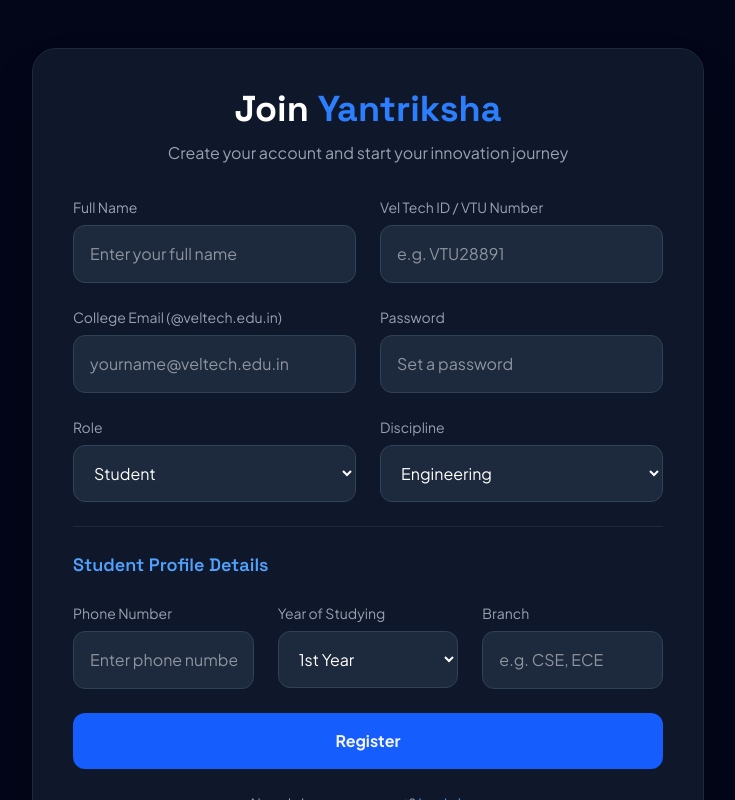
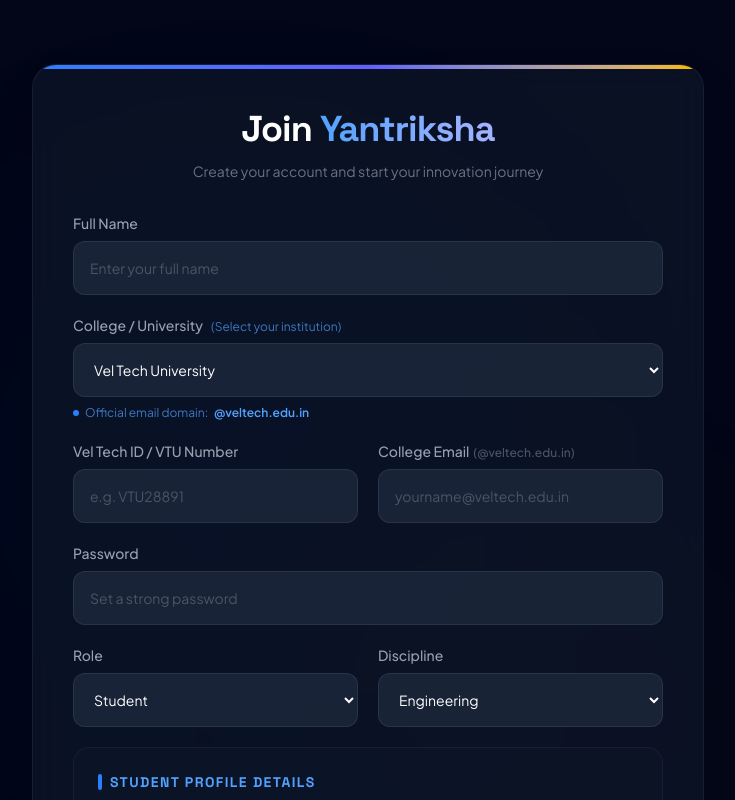
Before and after one commit to personale88/Yantriksha-X-Hub, a Next.js app: page /register in a window 1280 px wide. Shown: the top 800 px of the page, without its empty margins (272-1007 px from the left). Built offline with nearby package versions, Linux system fonts and the light colour scheme.

Commit message:
feat: add multi-college dropdown to register form with dynamic ID/email hints

```diff
--- a/app/api/auth/register/route.ts
+++ b/app/api/auth/register/route.ts
@@ -5,7 +5,7 @@
 export async function POST(req: Request) {
   try {
     const body = await req.json();
-    const { veltech_id, name, email, role, discipline, password, phone_number, year_of_studying, branch } = body;
+    const { veltech_id, name, email, role, discipline, password, phone_number, year_of_studying, branch, college } = body;
 
     // 1. Basic validation
     if (!veltech_id || !name || !email || !role || !discipline || !password) {
@@ -25,10 +25,16 @@
       }
     }
 
-    // 2. Email domain validation
-    if (!email.toLowerCase().endsWith('@veltech.edu.in')) {
+    // 2. Email domain validation — accept any recognised academic domain
+    const emailLower = email.toLowerCase();
+    const isAcademicEmail =
+      emailLower.endsWith('.edu') ||
+      emailLower.endsWith('.edu.in') ||
+      emailLower.endsWith('.ac.in') ||
+      emailLower.endsWith('@veltech.edu.in');
+    if (!isAcademicEmail) {
       return NextResponse.json(
-        { success: false, error: 'Registration is restricted to @veltech.edu.in email domains' },
+        { success: false, error: 'Please use your official college/university email address (.edu / .ac.in / .edu.in)' },
         { status: 400 }
       );
     }
@@ -61,9 +67,10 @@
         `INSERT INTO users (veltech_id, name, email, role, discipline, password_hash, phone_number, year_of_studying, branch)
          VALUES (?, ?, ?, ?, ?, ?, ?, ?, ?)`,
         [
-          veltech_id,
+          // veltech_id field stores the student ID (may be from any college)
+          `${college || 'vel_tech'}:${veltech_id}`,
           name,
-          email.toLowerCase(),
+          emailLower,
           role,
           discipline,
           passwordHash,
--- a/app/register/page.tsx
+++ b/app/register/page.tsx
@@ -4,10 +4,25 @@
 import Link from 'next/link';
 import { useRouter } from 'next/navigation';
 
+const COLLEGES = [
+  { value: 'vel_tech', label: 'Vel Tech University', emailDomain: '@veltech.edu.in', idPlaceholder: 'e.g. VTU28891', idLabel: 'Vel Tech ID / VTU Number' },
+  { value: 'anna_univ', label: 'Anna University', emailDomain: '@annauniv.edu', idPlaceholder: 'e.g. 2021501089', idLabel: 'University Roll Number' },
+  { value: 'iit_madras', label: 'IIT Madras', emailDomain: '@iitm.ac.in', idPlaceholder: 'e.g. CS21B001', idLabel: 'Roll Number' },
+  { value: 'nit_trichy', label: 'NIT Trichy', emailDomain: '@nitt.edu', idPlaceholder: 'e.g. 610519104001', idLabel: 'Roll Number' },
+  { value: 'srm', label: 'SRM Institute of Science & Technology', emailDomain: '@srmist.edu.in', idPlaceholder: 'e.g. RA2011003010001', idLabel: 'Student ID' },
+  { value: 'vit', label: 'VIT University', emailDomain: '@vit.ac.in', idPlaceholder: 'e.g. 21BCE1234', idLabel: 'Registration Number' },
+  { value: 'sastra', label: 'SASTRA University', emailDomain: '@sastra.ac.in', idPlaceholder: 'e.g. 124001E', idLabel: 'Student ID' },
+  { value: 'sathyabama', label: 'Sathyabama Institute of Science & Technology', emailDomain: '@sathyabama.ac.in', idPlaceholder: 'Student Roll Number', idLabel: 'Roll Number' },
+  { value: 'saveetha', label: 'Saveetha Engineering College', emailDomain: '@saveetha.ac.in', idPlaceholder: 'Student Roll Number', idLabel: 'Roll Number' },
+  { value: 'psnacet', label: 'P.S.N.A. College of Engineering', emailDomain: '@psnacet.edu.in', idPlaceholder: 'Student Roll Number', idLabel: 'Roll Number' },
+  { value: 'other', label: 'Other College / University', emailDomain: '', idPlaceholder: 'Enter your student/roll number', idLabel: 'Student ID / Roll Number' },
+];
+
 export default function RegisterPage() {
   const router = useRouter();
   const [formData, setFormData] = useState({
     name: '',
+    college: 'vel_tech',
     veltech_id: '',
     email: '',
     phone_number: '',
@@ -22,11 +37,15 @@
   const [success, setSuccess] = useState('');
   const [loading, setLoading] = useState(false);
 
+  const selectedCollege = COLLEGES.find(c => c.value === formData.college) || COLLEGES[0];
+
   const handleChange = (e: React.ChangeEvent<HTMLInputElement | HTMLSelectElement>) => {
     const { name, value } = e.target;
     setFormData(prev => ({
       ...prev,
-      [name]: value
+      [name]: value,
+      // Reset email when college changes so stale domain doesn't stay
+      ...(name === 'college' ? { email: '' } : {}),
     }));
   };
 
@@ -60,96 +79,151 @@
     }
   };
 
+  const inputClass = "w-full p-4 rounded-xl bg-slate-800/80 text-white outline-none border border-slate-700/60 focus:border-blue-500 focus:bg-slate-800 transition placeholder-gray-600 text-sm";
+  const labelClass = "block text-gray-400 mb-2 text-sm font-medium";
+
   return (
-    <main className="min-h-screen bg-slate-950 flex items-center justify-center px-6 py-12">
-      <div className="bg-slate-900 p-8 md:p-10 rounded-3xl w-full max-w-2xl border border-slate-800 shadow-2xl">
-        <h1 className="text-4xl font-bold text-white text-center">
-          Join <span className="text-blue-500">Yantriksha</span>
+    <main className="min-h-screen bg-slate-950 flex items-center justify-center px-6 py-16 relative overflow-hidden">
+
+      {/* Ambient background glows */}
+      <div className="absolute top-1/4 left-1/4 w-96 h-96 bg-blue-600/8 rounded-full blur-[140px] pointer-events-none" />
+      <div className="absolute bottom-1/4 right-1/4 w-80 h-80 bg-amber-500/5 rounded-full blur-[120px] pointer-events-none" />
+
+      <div className="glass-card rounded-3xl w-full max-w-2xl border border-slate-800/60 shadow-2xl relative z-10 overflow-hidden">
+
+        {/* Top accent bar */}
+        <div className="h-1 bg-gradient-to-r from-blue-500 via-indigo-500 to-amber-400 w-full" />
+
+        <div className="p-8 md:p-10">
+
+          {/* Header */}
+          <div className="text-center mb-8">
+            <h1 className="text-4xl font-extrabold text-white tracking-tight">
+              Join{' '}
+              <span className="bg-gradient-to-r from-blue-400 to-indigo-300 bg-clip-text text-transparent">
+                Yantriksha
+              </span>
             </h1>
-
-        <p className="text-gray-400 text-center mt-3">
+            <p className="text-gray-500 mt-3 text-sm">
               Create your account and start your innovation journey
             </p>
+          </div>
 
+          {/* Alerts */}
           {error && (
-          <div className="mt-6 p-4 bg-red-950/50 border border-red-800 text-red-400 rounded-xl text-center text-sm">
+            <div className="mb-6 p-4 bg-red-950/50 border border-red-800/60 text-red-400 rounded-xl text-center text-sm flex items-center justify-center gap-2">
               ❌ {error}
             </div>
           )}
-
           {success && (
-          <div className="mt-6 p-4 bg-green-950/50 border border-green-800 text-green-400 rounded-xl text-center text-sm">
+            <div className="mb-6 p-4 bg-emerald-950/50 border border-emerald-800/60 text-emerald-400 rounded-xl text-center text-sm flex items-center justify-center gap-2">
               🎉 {success}
             </div>
           )}
 
-        <form className="mt-8 space-y-6" onSubmit={handleSubmit}>
-          <div className="grid grid-cols-1 md:grid-cols-2 gap-6">
+          <form className="space-y-5" onSubmit={handleSubmit}>
 
-            {/* Full Name */}
+            {/* ── Full Name ── */}
             <div>
-              <label className="block text-gray-400 mb-2 text-sm">Full Name</label>
+              <label className={labelClass}>Full Name</label>
               <input
                 type="text"
                 name="name"
                 value={formData.name}
                 onChange={handleChange}
                 placeholder="Enter your full name"
-                className="w-full p-4 rounded-xl bg-slate-800 text-white outline-none border border-slate-700 focus:border-blue-500 transition"
+                className={inputClass}
                 required
               />
             </div>
 
-            {/* Vel Tech ID / VTU Number */}
+            {/* ── College / University Dropdown ── */}
             <div>
-              <label className="block text-gray-400 mb-2 text-sm">Vel Tech ID / VTU Number</label>
+              <label className={labelClass}>
+                College / University
+                <span className="ml-2 text-xs text-blue-400/70 font-normal">(Select your institution)</span>
+              </label>
+              <select
+                name="college"
+                value={formData.college}
+                onChange={handleChange}
+                className={inputClass}
+              >
+                {COLLEGES.map(c => (
+                  <option key={c.value} value={c.value}>{c.label}</option>
+                ))}
+              </select>
+
+              {/* College hint badge */}
+              {selectedCollege.emailDomain && (
+                <p className="mt-2 text-xs text-blue-400/70 flex items-center gap-1.5">
+                  <span className="w-1.5 h-1.5 rounded-full bg-blue-500 inline-block" />
+                  Official email domain: <span className="font-semibold text-blue-400">{selectedCollege.emailDomain}</span>
+                </p>
+              )}
+            </div>
+
+            {/* ── Student ID + Email side by side ── */}
+            <div className="grid grid-cols-1 md:grid-cols-2 gap-5">
+              <div>
+                <label className={labelClass}>{selectedCollege.idLabel}</label>
                 <input
                   type="text"
                   name="veltech_id"
                   value={formData.veltech_id}
                   onChange={handleChange}
-                placeholder="e.g. VTU28891"
-                className="w-full p-4 rounded-xl bg-slate-800 text-white outline-none border border-slate-700 focus:border-blue-500 transition"
+                  placeholder={selectedCollege.idPlaceholder}
+                  className={inputClass}
                   required
                 />
               </div>
 
-            {/* Email */}
               <div>
-              <label className="block text-gray-400 mb-2 text-sm">College Email (@veltech.edu.in)</label>
+                <label className={labelClass}>
+                  College Email
+                  {selectedCollege.emailDomain && (
+                    <span className="ml-1 text-xs text-gray-600">({selectedCollege.emailDomain})</span>
+                  )}
+                </label>
                 <input
                   type="email"
                   name="email"
                   value={formData.email}
                   onChange={handleChange}
-                placeholder="yourname@veltech.edu.in"
-                className="w-full p-4 rounded-xl bg-slate-800 text-white outline-none border border-slate-700 focus:border-blue-500 transition"
+                  placeholder={
+                    selectedCollege.emailDomain
+                      ? `yourname${selectedCollege.emailDomain}`
+                      : 'your.college@email.com'
+                  }
+                  className={inputClass}
                   required
                 />
               </div>
+            </div>
 
-            {/* Password */}
+            {/* ── Password ── */}
             <div>
-              <label className="block text-gray-400 mb-2 text-sm">Password</label>
+              <label className={labelClass}>Password</label>
               <input
                 type="password"
                 name="password"
                 value={formData.password}
                 onChange={handleChange}
-                placeholder="Set a password"
-                className="w-full p-4 rounded-xl bg-slate-800 text-white outline-none border border-slate-700 focus:border-blue-500 transition"
+                placeholder="Set a strong password"
+                className={inputClass}
                 required
               />
             </div>
 
-            {/* Role selection */}
+            {/* ── Role + Discipline side by side ── */}
+            <div className="grid grid-cols-1 md:grid-cols-2 gap-5">
               <div>
-              <label className="block text-gray-400 mb-2 text-sm">Role</label>
+                <label className={labelClass}>Role</label>
                 <select
                   name="role"
                   value={formData.role}
                   onChange={handleChange}
-                className="w-full p-4 rounded-xl bg-slate-800 text-white outline-none border border-slate-700 focus:border-blue-500 transition"
+                  className={inputClass}
                 >
                   <option value="student">Student</option>
                   <option value="faculty">Faculty Member</option>
@@ -157,14 +231,13 @@
                 </select>
               </div>
 
-            {/* Discipline selection */}
               <div>
-              <label className="block text-gray-400 mb-2 text-sm">Discipline</label>
+                <label className={labelClass}>Discipline</label>
                 <select
                   name="discipline"
                   value={formData.discipline}
                   onChange={handleChange}
-                className="w-full p-4 rounded-xl bg-slate-800 text-white outline-none border border-slate-700 focus:border-blue-500 transition"
+                  className={inputClass}
                 >
                   <option value="engineering">Engineering</option>
                   <option value="law">Law</option>
@@ -174,34 +247,35 @@
               </div>
             </div>
 
-          {/* Conditional Student-only fields */}
+            {/* ── Student Profile Fields (conditional) ── */}
             {formData.role === 'student' && (
-            <div className="border-t border-slate-800 pt-6 mt-6 space-y-6">
-              <h3 className="text-lg font-semibold text-blue-400">Student Profile Details</h3>
-              <div className="grid grid-cols-1 md:grid-cols-3 gap-6">
+              <div className="border border-slate-800/60 bg-slate-900/40 rounded-2xl p-6 space-y-5">
+                <h3 className="text-sm font-bold text-blue-400 uppercase tracking-widest flex items-center gap-2">
+                  <span className="w-1 h-4 bg-blue-500 rounded-full inline-block" />
+                  Student Profile Details
+                </h3>
 
-                {/* Phone Number */}
+                <div className="grid grid-cols-1 md:grid-cols-3 gap-5">
                   <div>
-                  <label className="block text-gray-400 mb-2 text-sm">Phone Number</label>
+                    <label className={labelClass}>Phone Number</label>
                     <input
                       type="tel"
                       name="phone_number"
                       value={formData.phone_number}
                       onChange={handleChange}
-                    placeholder="Enter phone number"
-                    className="w-full p-4 rounded-xl bg-slate-800 text-white outline-none border border-slate-700 focus:border-blue-500 transition"
+                      placeholder="10-digit number"
+                      className={inputClass}
                       required
                     />
                   </div>
 
-                {/* Year of Studying */}
                   <div>
-                  <label className="block text-gray-400 mb-2 text-sm">Year of Studying</label>
+                    <label className={labelClass}>Year of Study</label>
                     <select
                       name="year_of_studying"
                       value={formData.year_of_studying}
                       onChange={handleChange}
-                    className="w-full p-4 rounded-xl bg-slate-800 text-white outline-none border border-slate-700 focus:border-blue-500 transition"
+                      className={inputClass}
                     >
                       <option value="1">1st Year</option>
                       <option value="2">2nd Year</option>
@@ -210,39 +284,44 @@
                     </select>
                   </div>
 
-                {/* Branch */}
                   <div>
-                  <label className="block text-gray-400 mb-2 text-sm">Branch</label>
+                    <label className={labelClass}>Branch</label>
                     <input
                       type="text"
                       name="branch"
                       value={formData.branch}
                       onChange={handleChange}
-                    placeholder="e.g. CSE, ECE"
-                    className="w-full p-4 rounded-xl bg-slate-800 text-white outline-none border border-slate-700 focus:border-blue-500 transition"
+                      placeholder="e.g. CSE, ECE, LLB"
+                      className={inputClass}
                       required
                     />
                   </div>
-
                 </div>
               </div>
             )}
 
+            {/* ── Submit ── */}
             <button
               type="submit"
               disabled={loading}
-            className="w-full bg-blue-600 py-4 rounded-xl hover:bg-blue-700 transition font-bold disabled:bg-blue-800 disabled:text-gray-400"
+              className="w-full relative overflow-hidden group bg-blue-600 hover:bg-blue-700 disabled:bg-slate-700 disabled:text-gray-500 text-white py-4 rounded-xl font-bold text-sm transition-all duration-300 shadow-lg shadow-blue-900/30 border border-blue-500/30 hover:-translate-y-0.5 hover:shadow-blue-700/40"
             >
-            {loading ? 'Creating Account...' : 'Register'}
+              <span className="relative z-10">
+                {loading ? 'Creating Account...' : 'Create Account →'}
+              </span>
+              <div className="absolute inset-0 bg-gradient-to-r from-blue-500 to-indigo-600 opacity-0 group-hover:opacity-100 transition-opacity duration-300" />
             </button>
+
           </form>
 
-        <p className="text-gray-400 text-center mt-6 text-sm">
+          <p className="text-gray-600 text-center mt-6 text-sm">
             Already have an account?{' '}
-          <Link href="/login" className="text-blue-400 hover:text-blue-500 transition">
-            Login here
+            <Link href="/login" className="text-blue-400 hover:text-blue-300 transition font-medium">
+              Login here →
             </Link>
           </p>
+
+        </div>
       </div>
     </main>
   );
```
Lines whose indentation alone changed are shown as unchanged.
